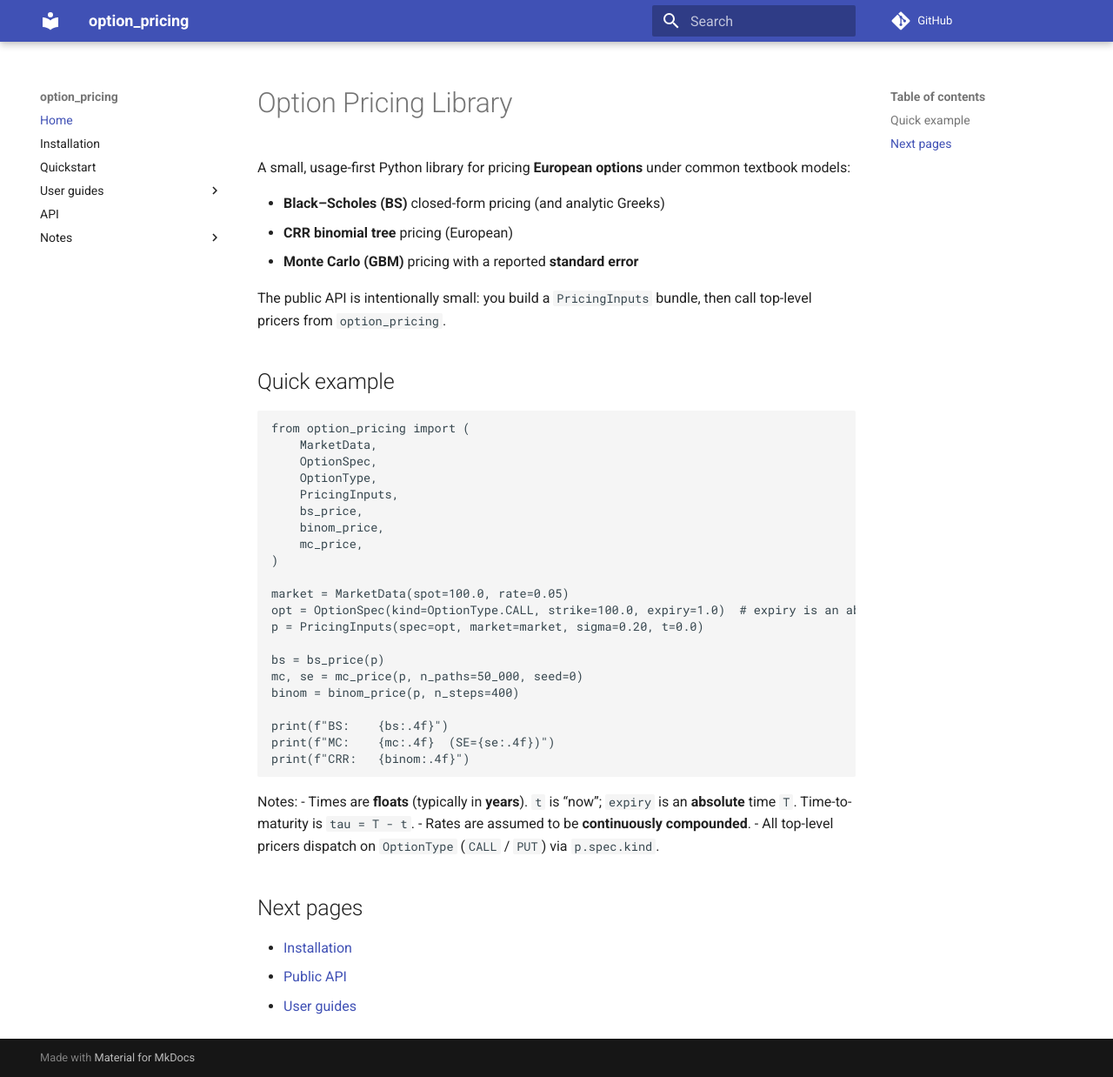
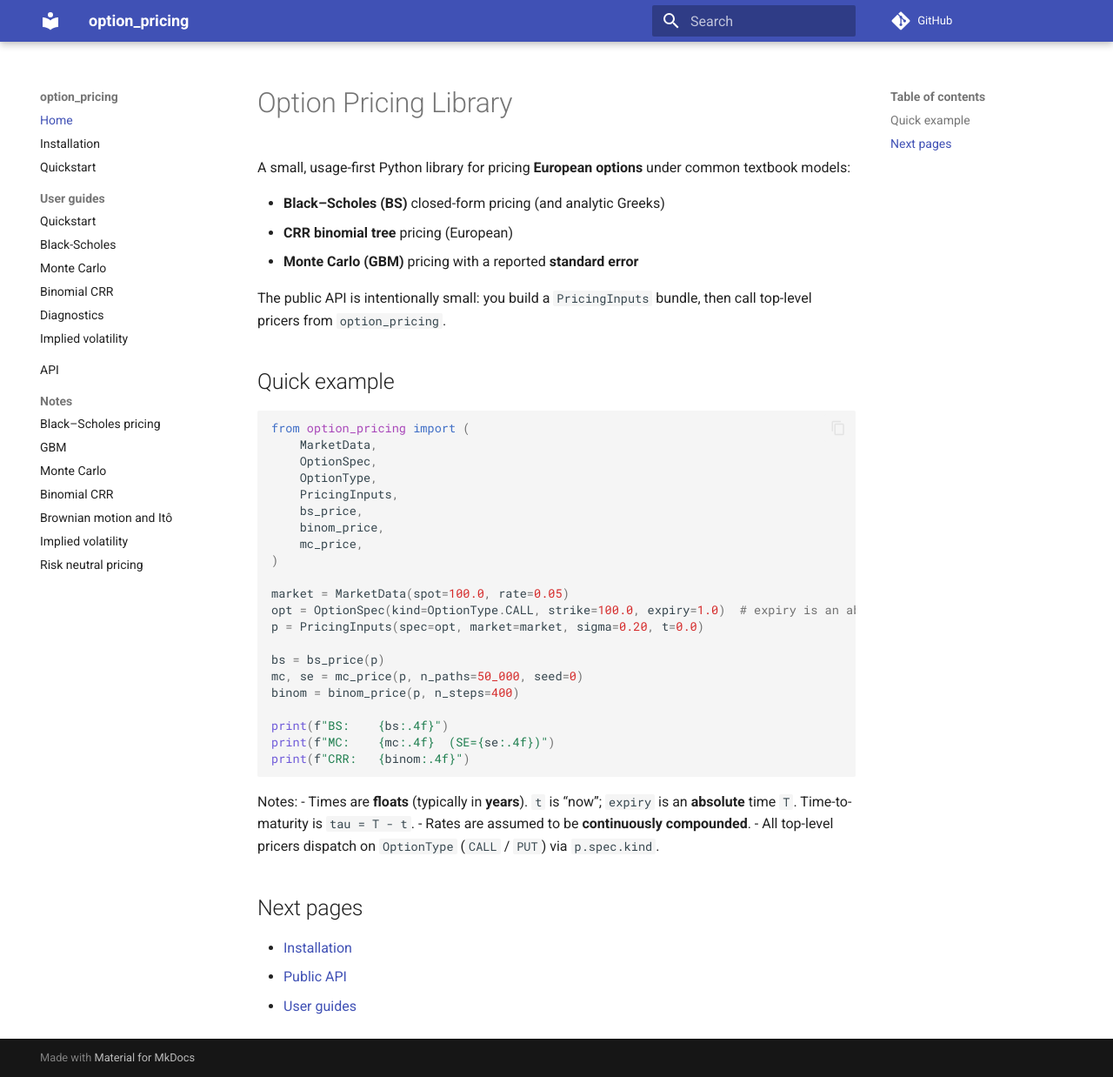
Before and after one commit to willemk-stack/option-pricing-library, an MkDocs documentation site: the page built from docs/index.md, in a window 1280 px wide and 1238 px high. Shown: the whole window at 87% size. Built offline with MkDocs 1.6.1 and Material for MkDocs 9.7.7, drawn with Linux system fonts in a browser that asks for light colours; comment, search, counter and statistics services are not loaded; some of the changed lines change nothing that is shown.

Commit message:
Updated docbuilder to better handle math formatting

```diff
--- /dev/null
+++ b/docs/javascripts/mathjax.js
@@ -0,0 +1,12 @@
+window.MathJax = {
+    tex: {
+        inlineMath: [["\\(", "\\)"]],
+        displayMath: [["\\[", "\\]"]],
+        processEscapes: true,
+        processEnvironments: true
+    },
+    options: {
+        ignoreHtmlClass: ".*|",
+        processHtmlClass: "arithmatex"
+    }
+};
--- a/mkdocs.yml
+++ b/mkdocs.yml
@@ -7,19 +7,41 @@
 
 theme:
   name: material
+  features:
+    - content.code.copy
+    - navigation.sections
 
 plugins:
   - search
-  - mkdocstrings
+  - mkdocstrings:
+      handlers:
+        python:
+          setup_commands:
+            - import sys
+            - sys.path.append("src") # Adjust if your code is in a different folder
+
+markdown_extensions:
+  - pymdownx.arithmatex:
+      generic: true
+  - pymdownx.superfences # Required for nesting math in lists/blocks
+  - admonition
+  - footnotes
+
+extra_javascript:
+  - javascripts/mathjax.js
+  - https://cdn.jsdelivr.net/npm/mathjax@3/es5/tex-mml-chtml.js
+
 nav:
   - Home: index.md
   - Installation: installation.md
   - Quickstart: user_guides/quickstart.md
   - User guides:
-      - Black–Scholes: user_guides/black_scholes.md
+      - Quickstart: user_guides/quickstart.md
+      - Black-Scholes: user_guides/black_scholes.md
       - Monte Carlo: user_guides/monte_carlo.md
       - Binomial CRR: user_guides/binomial_crr.md
       - Diagnostics: user_guides/diagnostics.md
+      - Implied volatility: user_guides/implied_vol.md
   - API: api.md
   - Notes:
       - Black–Scholes pricing: notes/bs_pricing.md
@@ -27,3 +49,5 @@
       - Monte Carlo: notes/mc.md
       - Binomial CRR: notes/binomial_crr.md
       - Brownian motion and Itô: notes/brownian_motion_and_Ito.md
+      - Implied volatility: notes/IV.md
+      - Risk neutral pricing: notes/risk_neutral_pricing.md
```
Also changed, not shown: 1 other file.
